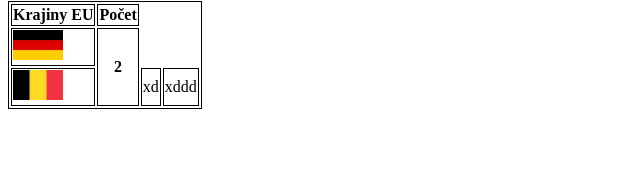
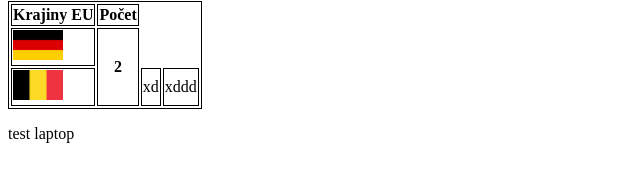
Before and after one commit to bajco10/all-code, a plain HTML site: page wap/hodiny/index.html in a window 1280 px wide. Shown: the part 496-678 px from the top of the page, 0-640 px from the left. Drawn offline with Linux system fonts and the light colour scheme; files whose address does not match are found by name.

Commit message:
test laptop

```diff
--- a/wap/hodiny/index.html
+++ b/wap/hodiny/index.html
@@ -41,5 +41,6 @@
         <td>xddd</td>
     </tr>
 </table>
+<p>test laptop</p>
 </body>
 </html>
```
